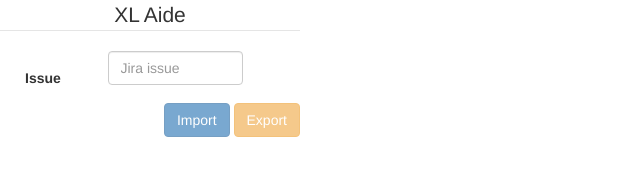
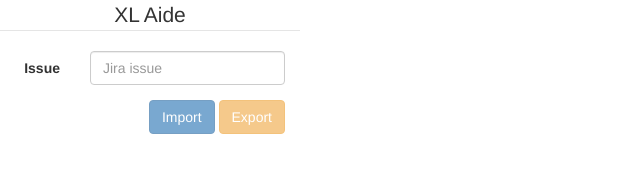
Before and after one commit to aalbul/xl-aide, a browser extension: page chrome-extension/index.html in a window 1280 px wide. Shown: the whole page, without its empty margins (0-640 px from the left). Drawn offline with nearby package versions, Linux system fonts and the light colour scheme; some packages are replaced by stand-ins of ours.

Commit message:
Fixed an issue with css for extension

```diff
--- a/chrome-extension/assets/base.css
+++ b/chrome-extension/assets/base.css
@@ -1,16 +1,22 @@
 body {
-	width: 300px;
+    width: 300px;
 }
 
-.form-horizontal .control-label{
-	text-align:left;
+.form-horizontal .control-label {
+    padding-top: 7px;
+    margin-bottom: 0;
 }
 
 legend.main-title {
-	text-align: center
+    text-align: center
+}
+
+.form-horizontal .form-group {
+    margin-right: 0;
+    margin-left: 0;
 }
 
 .form-label {
-	margin: 10px 0 0 25px;
-	text-align: center;
- }
+    margin: 10px 0 0 25px;
+    text-align: center;
+}
--- a/chrome-extension/index.html
+++ b/chrome-extension/index.html
@@ -22,9 +22,9 @@
                 <legend class="main-title">XL Aide</legend>
 
                 <div class="form-group">
-                    <label class="col-xs-3 control-label form-label" for="textinput">Issue</label>
+                    <label class="col-xs-3 control-label" for="textinput">Issue</label>
 
-                    <div class="col-xs-6">
+                    <div class="col-xs-9">
                         <input type="text" placeholder="Jira issue" ng-model="jiraIssue" class="form-control" required>
                     </div>
                 </div>
```
